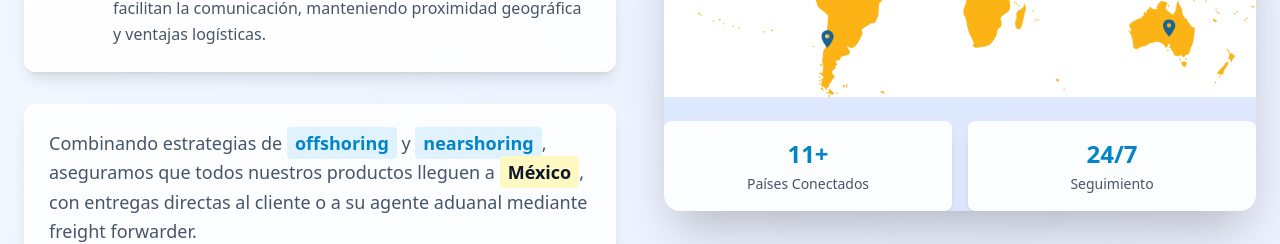
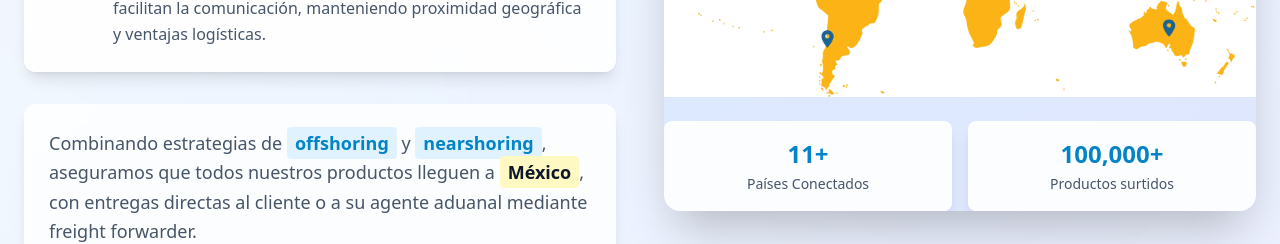
Before and after one commit to danielpemor/AstroPrintek, an Astro site: page /about in a window 1280 px wide. Shown: the part 1540-1784 px from the top of the page. Built offline with nearby package versions, Linux system fonts and the light colour scheme; Astro itself is replaced by a stand-in of ours.

Commit message:
cambios varios

```diff
--- a/src/pages/about.astro
+++ b/src/pages/about.astro
@@ -181,8 +181,8 @@ const stats = [
               <div class="text-sm text-industrial-600">Países Conectados</div>
             </div>
             <div class="bg-white/90 backdrop-blur-sm rounded-lg p-4 border border-white/50 shadow-lg text-center">
-              <div class="text-2xl font-bold text-primary-600 mb-1">24/7</div>
-              <div class="text-sm text-industrial-600">Seguimiento</div>
+              <div class="text-2xl font-bold text-primary-600 mb-1">100,000+</div>
+              <div class="text-sm text-industrial-600">Productos surtidos</div>
             </div>
           </div>
         </div>
```
